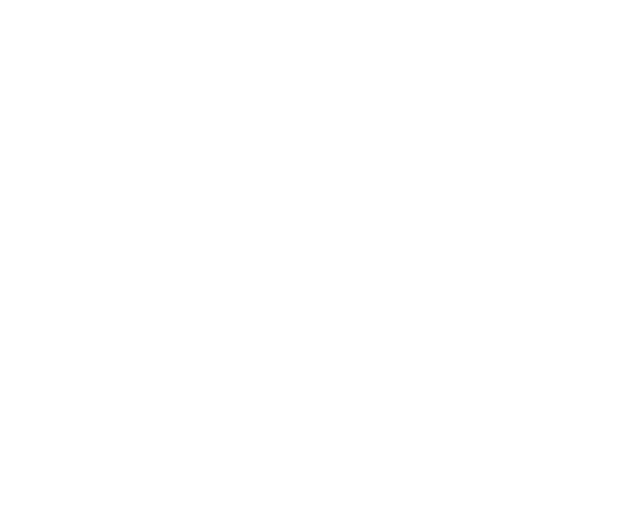
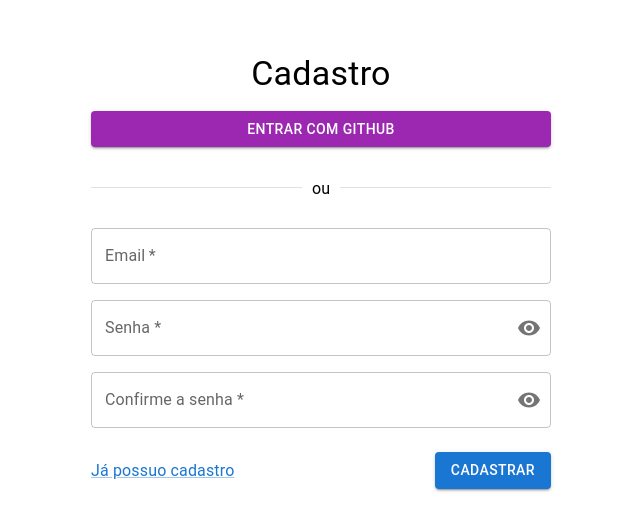
Before and after one commit to simone-alcala/-Repo-Provas-Front, a React app: page /sign-in in a window 1280 px wide. Before the commit this address had no page. Shown: the part 125-656 px from the top of the page, without its empty margins (319-959 px from the left). Built offline with nearby package versions, Linux system fonts and the light colour scheme.

Commit message:
Fix: routes

```diff
--- a/src/components/App/index.tsx
+++ b/src/components/App/index.tsx
@@ -2,6 +2,8 @@
 import { BrowserRouter, Routes, Route } from 'react-router-dom';
 
 import Home from '../../pages/Home';
+import SignUp from '../../pages/SignUp';
+import SignIn from '../../pages/SignIn';
 
 import './../../assets/styles/reset.css';
 
@@ -12,6 +14,8 @@
       <Routes>
         <Route path='/' element={<Home/>}/>
         <Route path='/home' element={<Home/>}/>
+        <Route path='/sign-up' element={<SignIn/>}/>
+        <Route path='/sign-in' element={<SignUp/>}/>
       </Routes>
     </BrowserRouter>
   );
```
